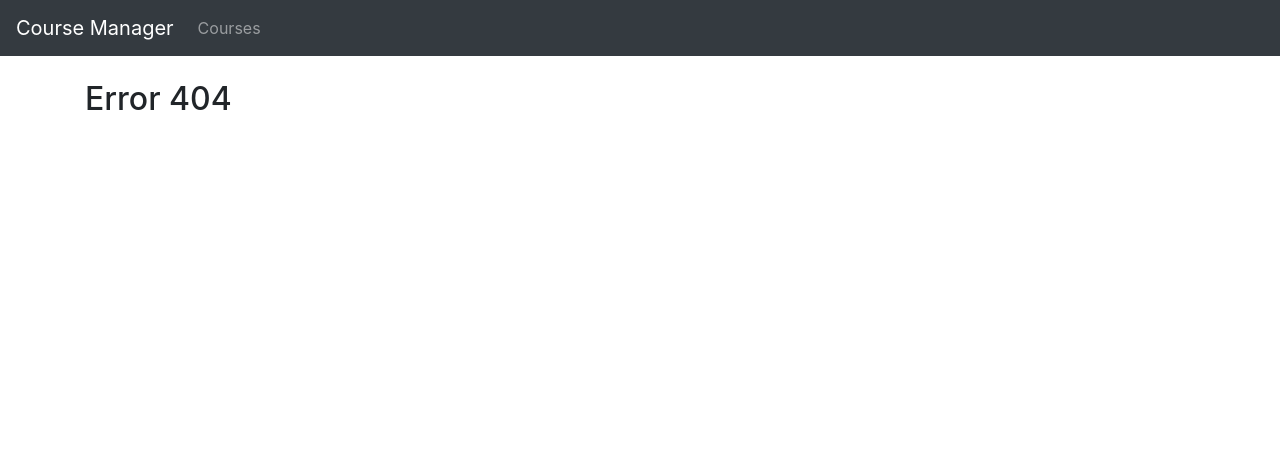
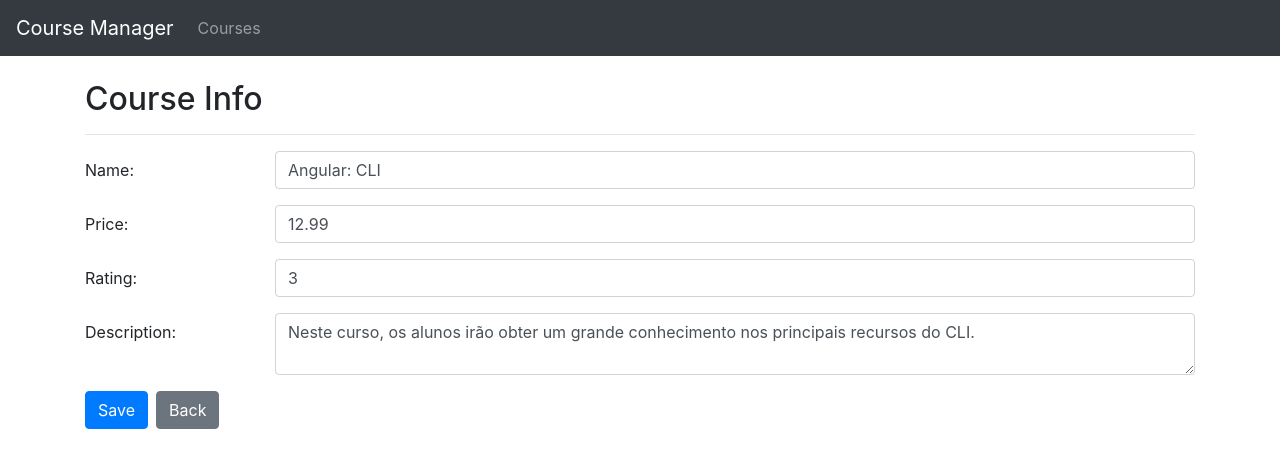
Before and after one commit to lucas-arcanjo-zz/EstudosAngular, an Angular app in the folder course-manager/: page /course/info/1 in a window 1280 px wide. Before the commit this address had no page. Shown: the top 468 px of the page. Built offline with nearby package versions, Linux system fonts and the light colour scheme.

Commit message:
Trabalhando com formulários e templates

```diff
--- a/course-manager/src/app/app.module.ts
+++ b/course-manager/src/app/app.module.ts
@@ -26,7 +26,7 @@ import { CourseInfoComponent } from './courses/course-info.component';
     FormsModule,
     RouterModule.forRoot([
       { path: 'courses', component: CoursesListComponent },
-      { path: 'courses/info/:id', component: CourseInfoComponent },
+      { path: 'course/info/:id', component: CourseInfoComponent },
       { path: '', redirectTo: 'courses', pathMatch: 'full' },
       { path: '**', component: Error404Component },
     ])
--- /dev/null
+++ b/course-manager/src/app/courses/course-info.component.html
@@ -0,0 +1,57 @@
+<h2>Course Info</h2>
+
+<hr/>
+
+    <form #courseForm="ngForm">
+
+        <div class="form-group row">
+            <label class="col-sm-2 col-form-label">Name:</label>
+            <div class="col-sm-10">
+                <input [(ngModel)]="courses.name" required name="name" #coursesName="ngModel"
+                [ngClass]="{'is-invalid': coursesName.invalid}" class="form-control">
+
+                <div class="invalid-feedback">
+                    <span>Course name is required</span>
+                </div>
+            </div>
+        </div>
+
+        <div class="form-group row">
+            <label class="col-sm-2 col-form-label">Price:</label>
+            <div class="col-sm-10">
+                <input [(ngModel)]="courses.price" required name="price" #coursesPrice="ngModel" type="number"
+                [ngClass]="{'is-invalid': coursesPrice.invalid}" class="form-control">
+
+                <div class="invalid-feedback">
+                    <span>Course price is required</span>
+                </div>
+            </div>
+        </div>
+
+        <div class="form-group row">
+            <label class="col-sm-2 col-form-label">Rating:</label>
+            <div class="col-sm-10">
+                <input [(ngModel)]="courses.rating" required name="rating" #coursesRating="ngModel" type="number"
+                [ngClass]="{'is-invalid': coursesRating.invalid}" class="form-control">
+
+                <div class="invalid-feedback">
+                    <span>Course rating is required</span>
+                </div>
+            </div>
+        </div>
+
+        <div class="form-group row">
+            <label class="col-sm-2 col-form-label">Description:</label>
+            <div class="col-sm-10">
+                <textarea [(ngModel)]="courses.description" required name="description" #coursesDescription="ngModel"
+                [ngClass]="{'is-invalid': coursesDescription.invalid}" class="form-control"></textarea>
+
+                <div class="invalid-feedback">
+                    <span>Course description is required</span>
+                </div>
+            </div>
+        </div>
+
+        <button [disabled]="courseForm.invalid" (click)="sale()" class="btn btn-primary mr-2">Save</button>
+        <button [routerLink]="['/courses']"  class="btn btn-secondary">Back</button>
+    </form>
--- a/course-manager/src/app/courses/course-info.component.ts
+++ b/course-manager/src/app/courses/course-info.component.ts
@@ -1,18 +1,24 @@
 import { Component, OnInit } from "@angular/core";
 import { ActivatedRoute } from "@angular/router";
+import { timingSafeEqual } from "crypto";
+import { Courses } from "./courses";
+import { CoursesService } from "./courses.service";
 
 @Component({
-    templateUrl: './couse-info.component.html'
+    templateUrl: './course-info.component.html'
 })
 export class CourseInfoComponent implements OnInit {
 
-    courseId: number;
+    courses: Courses;
 
-    constructor(private ActivatedRoute: ActivatedRoute) {}
+    constructor(private activatedRoute: ActivatedRoute, private coursesService: CoursesService) {}
 
     ngOnInit(): void {
-        this.courseId = +this.ActivatedRoute.snapshot.paramMap.get('id');
+        this.courses = this.coursesService.retrieveById(+this.activatedRoute.snapshot.paramMap.get('id'));
     }
 
+    save(): void {
+        this.coursesService.save(this.courses);
+    }
 
 }
--- a/course-manager/src/app/courses/courses.service.ts
+++ b/course-manager/src/app/courses/courses.service.ts
@@ -5,11 +5,21 @@ import { Courses } from './courses'
     providedIn: 'root'
 })
 
-
 export class CoursesService {
 
     retrieveAll(): Courses[] {
         return COURSES;
+    }
+
+    retrieveById(id: number): Courses {
+        return COURSES.find((coursesItereator: Courses) => coursesItereator.id === id);
+    }
+
+    save(courses: Courses): void {
+        if (courses.id) {
+            const index = COURSES.findIndex((courseIterator: Courses) => courseIterator.id === course.id);
+            COURSES[index] = courses;
+        }
     }
 }
 
--- a/course-manager/src/app/courses/couse-info.component.html
+++ /dev/null
@@ -1 +0,0 @@
-<h2>Course Id = {{ courseId }}</h2>
```
Also changed, not shown: 1 other file (tests, documents, lock files or other folders).
